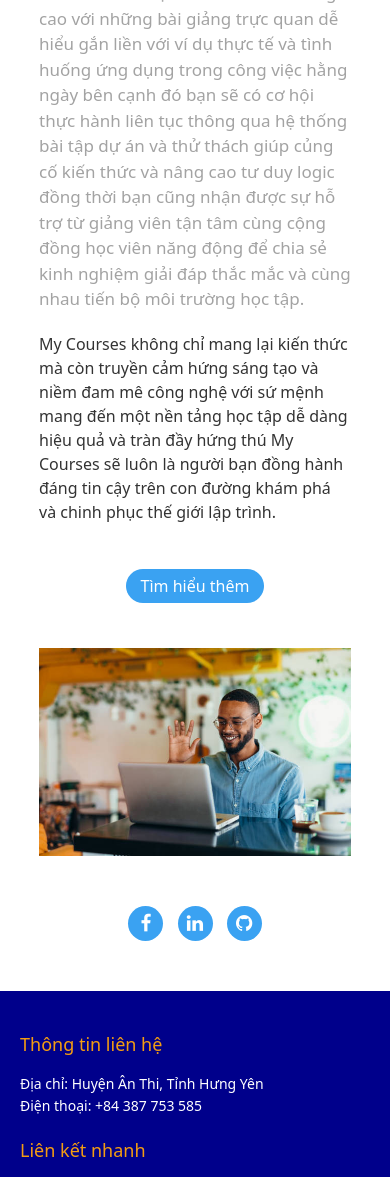
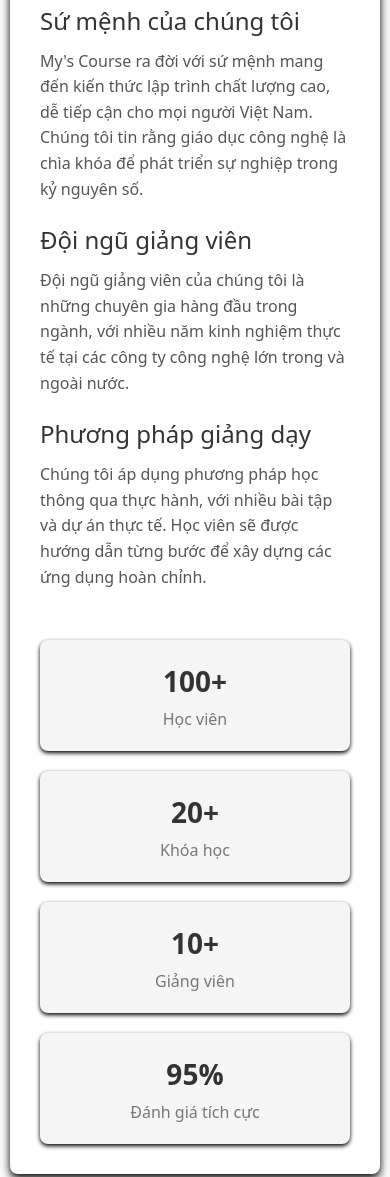
Before and after one commit to ThangTech/Project_2_WebCourse, a website: page public/Home/AboutUs.html in a window 390 px wide. Shown: the part 428-1605 px from the top of the page. Drawn offline with nearby package versions, Linux system fonts and the light colour scheme; files whose address does not match are found by name.

Commit message:
Revert "style: improve layout and styling for About Us section, add responsive design"
This reverts commit ba048b35f9648f52bf3d84bd76e1d562a7fc8661.

```diff
--- a/public/CSS/aboutUs.css
+++ /dev/null
@@ -1,139 +0,0 @@
-*{
-       margin: 0px;
-       padding: 0px;
-       box-sizing: border-box;
-}
-.section{
-       width: 100%;;
-}
-.section .section-container{
-       width: 80%;
-       display: block;
-       margin: 0px auto;
-       padding: 50px 0px;
-}
-.section-container .title{
-       width: 100%;
-       text-align: center;
-       margin-bottom: 50px;
-}
-.section-container .title h1{
-       text-transform: uppercase;
-       font-size: 35px;
-       color: #3aa2f2;
-}
-.section-container .title h1::after{
-       content: "";
-       height: 5px;
-       width: 350px;
-       background-color: #66d5e8;
-       border-radius: 25px;
-       display: block;
-       margin: auto;
-}
-.content{
-       float: left;
-       width: 600px;
-}
-.image-section{
-       float: right;
-       width: 40%;
-}
-.clear{
-       clear: both;
-}
-.image-section img{
-       width: 100%;
-       height: auto;
-}
-.content .article h3{
-       color: #a3a3a3;
-       font-size: 17px;
-}
-.content .article p{
-       margin-top: 20px;
-       font-size: 16px;
-       line-height: 1.5;
-       color: #333;
-}
-.content .article .button-more{
-       margin-top: 50px;
-}
-.content .article .button-more a{
-       padding: 8px 25px;
-       background-color: #3aa2f2;
-       border-radius: 40px;
-       color: #fff;
-       font-size: 18px;
-       letter-spacing: 1.5;
-}
-.content .article .button-more a:hover{
-       color: #fff;
-       background-color: #595bd9;
-       transition: 1s ease;
-}
-.section-container .social{
-       width: 100%;
-       margin-top: 50px;
-       text-align: center;
-       display: inline-block;
-}
-.section-container .social i{
-       color: #fff;
-       font-size: 22px;
-       height: 45px;
-       width: 45px;
-       border-radius: 50%;
-       line-height: 45px;
-       text-align: center;
-       background-color: #3aa2f2;
-       margin: 0px 5px;
-}
-.section-container .social i:hover{
-       color: #fff;
-       background-color: #595bd9;
-       transition: 1s ease;
-       transform: rotate(360deg);
-}
-@media screen and (max-width: 768px){
-       .section .section-container{
-              width: 80%;
-              display: block;
-              margin: auto;
-       }
-       .content{
-              float: none;
-              width: 100%;
-              display: block;
-              margin: auto;
-       }
-       .image-section{
-              float: none;
-              width: 100%;
-              margin-top: 50px;
-       }
-       .image-section img{
-              width: 100%;
-              height: auto;
-              display: block;
-              margin: auto;
-       }
-       .section-container .title h1{
-              text-align: center;
-              font-size: 30px;
-       }
-       .section-container .article .button-more{
-              text-align: center;
-       }
-       .section-container .article .button-more a{
-              padding: 6px 15px;
-              font-size: 16px;
-       }
-       .section-container .social i{
-              font-size: 19px;
-              height: 35px;
-              width: 35px;
-              line-height: 35px;
-       }
-
-}
--- a/public/Home/AboutUs.html
+++ b/public/Home/AboutUs.html
@@ -4,13 +4,8 @@
     <meta charset="UTF-8" />
     <meta name="viewport" content="width=device-width, initial-scale=1.0" />
     <title>My's Course</title>
-    <link
-      rel="icon"
-      href="../Stograge/Images/SVG/pencil-revision-svgrepo-com.svg"
-      type="image/x-icon"
-    />
+    <link rel="icon" href="../Stograge/Images/SVG/pencil-revision-svgrepo-com.svg" type="image/x-icon"/>
     <link rel="stylesheet" href="../CSS/style.css" />
-    <link rel="stylesheet" href="../CSS/aboutUs.css" />
     <link
       rel="stylesheet"
       href="https://cdn.jsdelivr.net/npm/toastify-js/src/toastify.min.css"
@@ -26,7 +21,9 @@
   </head>
   <body>
     <header>
-      <h2 class="header-content">MyCourses</h2>
+      <h2 class="header-content">
+       MyCourses
+      </h2>
       <div class="category">
         <div class="category-trigger">
           <img src="../Stograge/Images/Home/category.jpg" alt="" />
@@ -98,50 +95,65 @@
         </ul>
       </nav>
     </div>
-    <div class="section">
-      <div class="section-container">
-        <div class="title">
-          <h1>Giới thiệu về My Courses</h1>
-        </div>
-        <div class="content">
-          <div class="article">
-            <h3>
-              Chào mừng bạn đến với My Courses nơi bạn có thể bắt đầu hành trình
-              học lập trình từ con số không và từng bước phát triển kỹ năng để
-              trở thành lập trình viên chuyên nghiệp tại đây bạn sẽ được học
-              theo lộ trình rõ ràng được thiết kế khoa học từ cơ bản đến nâng
-              cao với những bài giảng trực quan dễ hiểu gắn liền với ví dụ thực
-              tế và tình huống ứng dụng trong công việc hằng ngày bên cạnh đó
-              bạn sẽ có cơ hội thực hành liên tục thông qua hệ thống bài tập dự
-              án và thử thách giúp củng cố kiến thức và nâng cao tư duy logic
-              đồng thời bạn cũng nhận được sự hỗ trợ từ giảng viên tận tâm cùng
-              cộng đồng học viên năng động để chia sẻ kinh nghiệm giải đáp thắc
-              mắc và cùng nhau tiến bộ môi trường học tập.</h3>
-              <p>My Courses không
-              chỉ mang lại kiến thức mà còn truyền cảm hứng sáng tạo và niềm đam
-              mê công nghệ với sứ mệnh mang đến một nền tảng học tập dễ dàng
-              hiệu quả và tràn đầy hứng thú My Courses sẽ luôn là người bạn đồng
-              hành đáng tin cậy trên con đường khám phá và chinh phục thế giới
-              lập trình.</p>
-              <div class="button-more">
-                     <a href="#">Tìm hiểu thêm</a>
-              </div>
+    <main id="about-main" class="main-content">
+      <section class="about-section">
+        <div class="container">
+          <h1 class="page-title">Giới thiệu về My's Course</h1>
+
+          <div class="about-content">
+            <div class="about-image">
+              <img
+                src="../Stograge/Images/SlideShow/slideshow7.jpg"
+                alt="My's Course Team"
+              />
+            </div>
+
+            <div class="about-text">
+              <h2>Sứ mệnh của chúng tôi</h2>
+              <p>
+                My's Course ra đời với sứ mệnh mang đến kiến thức lập trình chất
+                lượng cao, dễ tiếp cận cho mọi người Việt Nam. Chúng tôi tin
+                rằng giáo dục công nghệ là chìa khóa để phát triển sự nghiệp
+                trong kỷ nguyên số.
+              </p>
+
+              <h2>Đội ngũ giảng viên</h2>
+              <p>
+                Đội ngũ giảng viên của chúng tôi là những chuyên gia hàng đầu
+                trong ngành, với nhiều năm kinh nghiệm thực tế tại các công ty
+                công nghệ lớn trong và ngoài nước.
+              </p>
+
+              <h2>Phương pháp giảng dạy</h2>
+              <p>
+                Chúng tôi áp dụng phương pháp học thông qua thực hành, với nhiều
+                bài tập và dự án thực tế. Học viên sẽ được hướng dẫn từng bước
+                để xây dựng các ứng dụng hoàn chỉnh.
+              </p>
+            </div>
+          </div>
+
+          <div class="stats-section">
+            <div class="stat-item">
+              <div class="stat-number">100+</div>
+              <div class="stat-label">Học viên</div>
+            </div>
+            <div class="stat-item">
+              <div class="stat-number">20+</div>
+              <div class="stat-label">Khóa học</div>
+            </div>
+            <div class="stat-item">
+              <div class="stat-number">10+</div>
+              <div class="stat-label">Giảng viên</div>
+            </div>
+            <div class="stat-item">
+              <div class="stat-number">95%</div>
+              <div class="stat-label">Đánh giá tích cực</div>
+            </div>
           </div>
         </div>
-        <div class="image-section">
-             <img src="../Stograge/Images/SlideShow/slideshow1.jpg" alt="">
-        </div>
-        <div class="clear"></div>
-        <div class="social">
-              <a href="https://www.facebook.com/thangnguyen.elnino" target="_blank"
-              ><i class="fa fa-facebook-f"></i></a>
-              <a
-              href="https://www.linkedin.com/in/th%E1%BA%AFng-nguy%E1%BB%85n-v%C4%83n-b8582a355/" target="_blank"
-              ><i class="fa fa-linkedin"></i></a>
-              <a href="https://github.com/ThangTech?tab=repositories" target="_blank""><i class="fa fa-github"></i></a>
-        </div>
-      </div>
-    </div>
+      </section>
+    </main>
     <footer>
       <div class="footer-container">
         <div class="footer-column">
```
